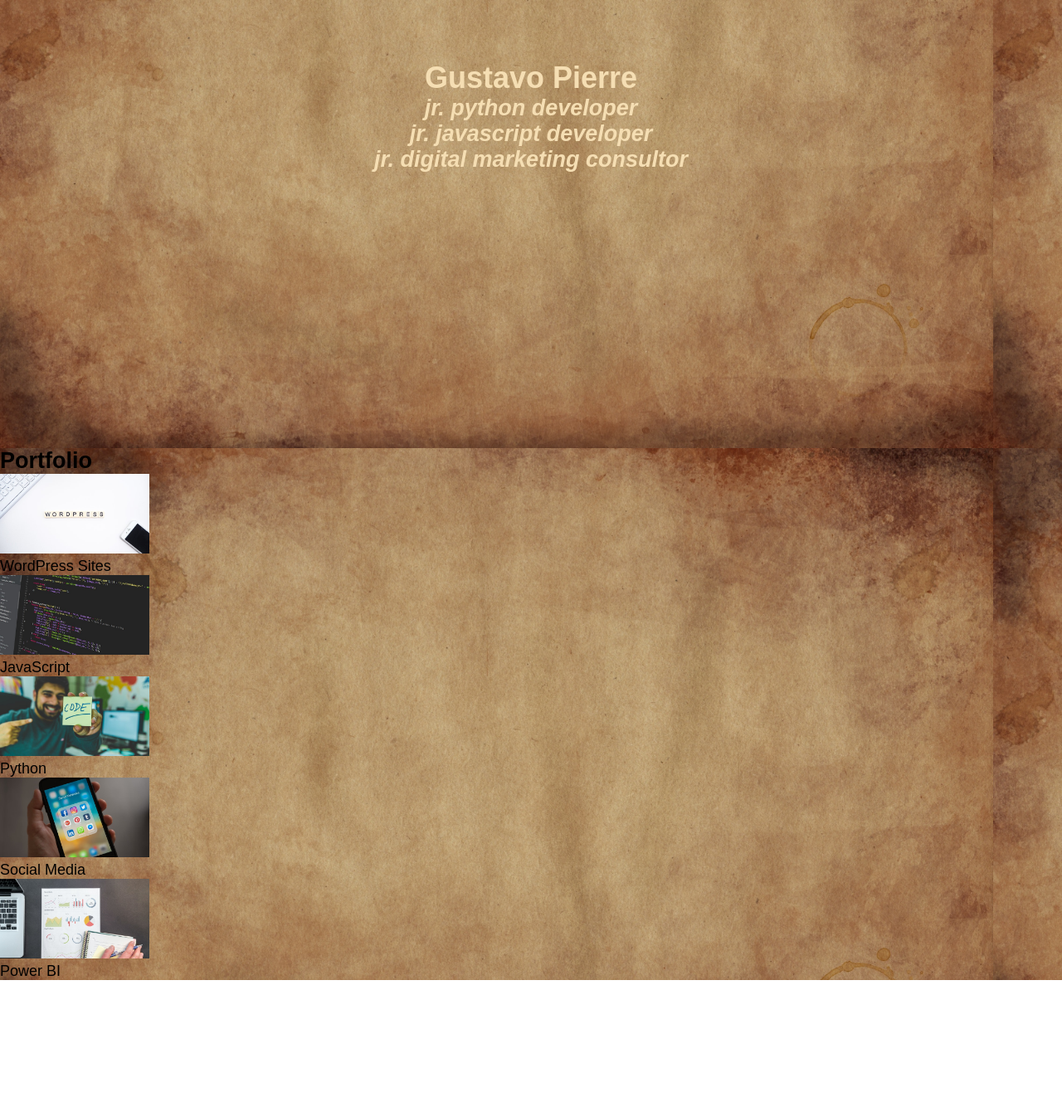
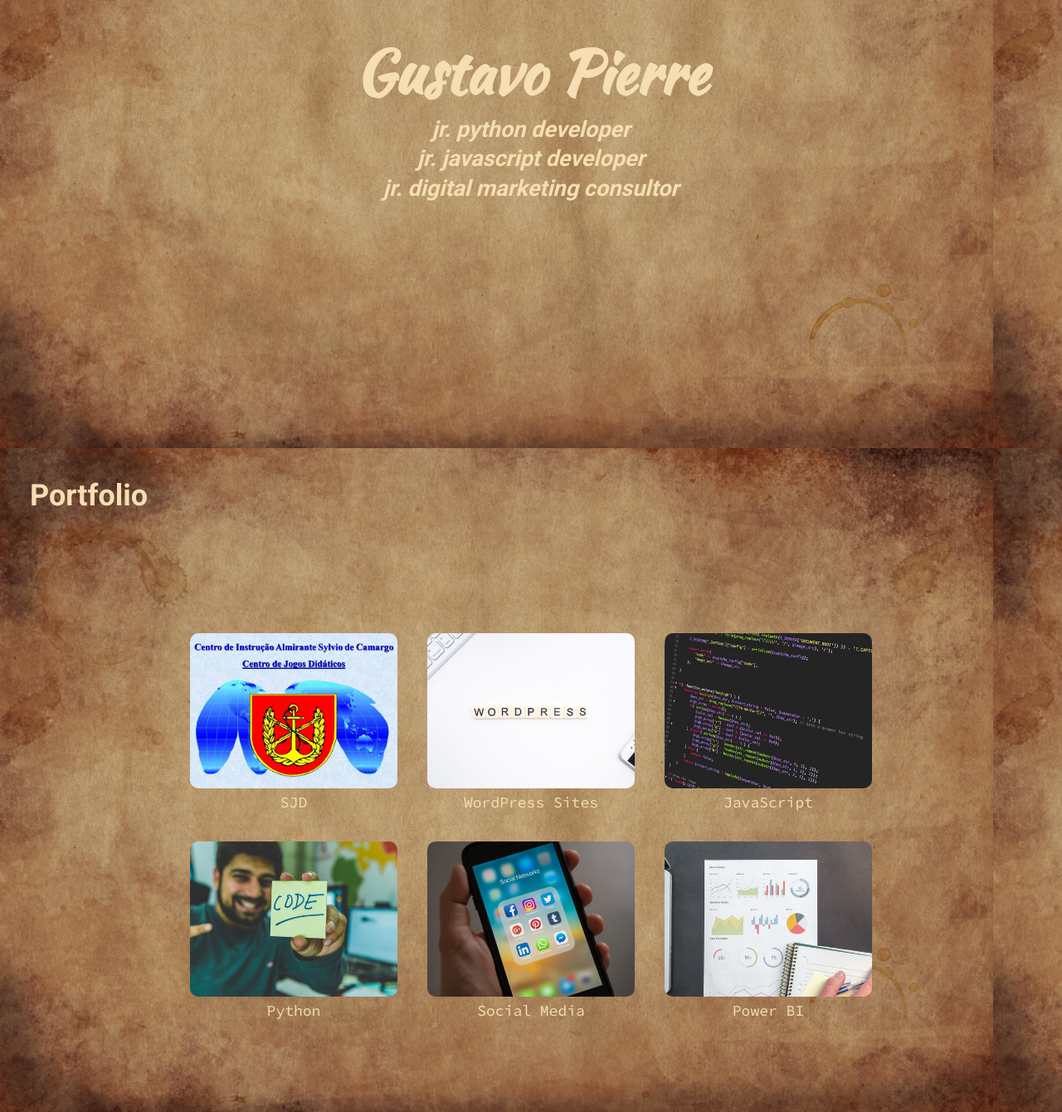
Before and after one commit to gustavopierre/imersaocss, a plain HTML site: page index.html in a window 1280 px wide. Shown: the part 260-1600 px from the top of the page at 83% size. Before the commit the page ends 1441 px from the top, so only its background shows below. Drawn offline with Linux system fonts and the light colour scheme.

Commit message:
Terceira versão do site

```diff
--- a/css/estilos.css
+++ b/css/estilos.css
@@ -9,9 +9,10 @@ body {
     /* background-image: url('https://thamaralealpsi.com.br/wp-content/uploads/2019/09/diva-img-verde-1920x1080.jpg');*/
     background-image: url('../img/fundo.jpg');
     background-size: auto 100vh;
-    font-family: Arial;
+    font-family: 'Source Code Pro', monospace;
     height: 100vh;
     font-size: 12px;
+    color: wheat;
 }
 
 /* breakpoints */
@@ -73,11 +74,58 @@ a:hover {
   text-align: center;
 }
 
+.site-title {
+  font-size: 4em;
+  font-family: 'Kaushan Script', cursive;
+}
+
 .site-subtitle {
   font-style: italic;
+  font-family: 'Roboto', sans-serif;
+  /*font-family: 'Source Code Pro', monospace;*/
+  line-height: 1.3em;
+}
+
+.portfolio {
+  padding: 2em;
+  height: 100vh;
+}
+
+.portfolio h2 {
+  font-family: 'Roboto', sans-serif;
+  color: wheat;
+  margin-bottom: 1.2em;
+  font-size: 2em;
+}
+
+.portfolio .grid {
+  display: grid;
+  gap: 2em;
+}
+
+@media (min-width: 600px) {
+  .portfolio .grid {
+    grid-template-columns: 250px 250px;
+    justify-content: center;
+  }
+}
+
+@media (min-width: 890px) {
+  .portfolio .grid {
+    grid-template-columns: repeat(3, 250px);
+    align-content: center;
+    justify-content: center;
+    height: calc(100vh - 2em - 1.2em - 4em)
+  }
+}
+
+.portfolio figure {
+  text-align: center;
 }
 
 .img-portfolio {
-  height: 96px;
-  width: 180px;
+  height: 187px;
+  width: 250px;
+  object-fit: cover;
+  border-radius: 10px;
 }
--- a/index.html
+++ b/index.html
@@ -5,6 +5,7 @@
         <meta name="viewport" content="width=device-width, initial-scale=1.0">
         <title>Gustavo Pierre</title>
         <link rel="stylesheet" href="./css/estilos.css">
+        <link href="https://fonts.googleapis.com/css2?family=Kaushan+Script&family=Roboto:wght@400;700&family=Source+Code+Pro&display=swap" rel="stylesheet">
     </head>
     <body>
         <header>
@@ -22,8 +23,13 @@
                 <h2 class="site-subtitle">jr. digital marketing consultor</h2>
             </div>
         </header>
-        <section>
+        <section class="portfolio">
             <h2>Portfolio</h2>
+            <div class="grid">
+                <figure>
+                    <img class="img-portfolio" src="./img/sjd.jpg" alt="SJD">
+                    <figcaption>SJD</figcaption>
+                </figure>
                 <figure>
                     <img class="img-portfolio" src="./img/wordpress-sites.jpg" alt="Wordpress Sites">
                     <figcaption>WordPress Sites</figcaption>
@@ -44,6 +50,8 @@
                     <img class="img-portfolio" src="./img/powerbi.jpg" alt="Power BI">
                     <figcaption>Power BI</figcaption>
                 </figure>
+            </div>
+
         </section>
     </body>
  </html>
```
Also changed, not shown: img/sjd.jpg (added). Lines whose indentation alone changed are shown as unchanged.
